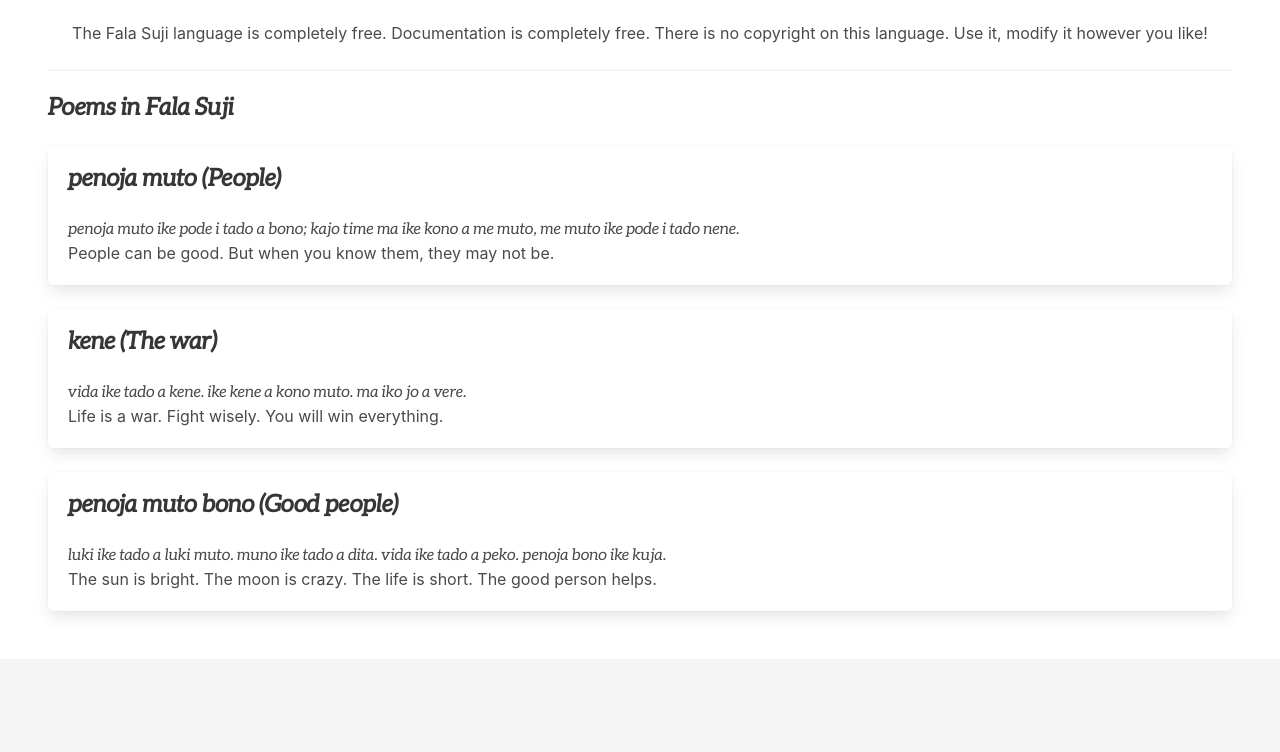
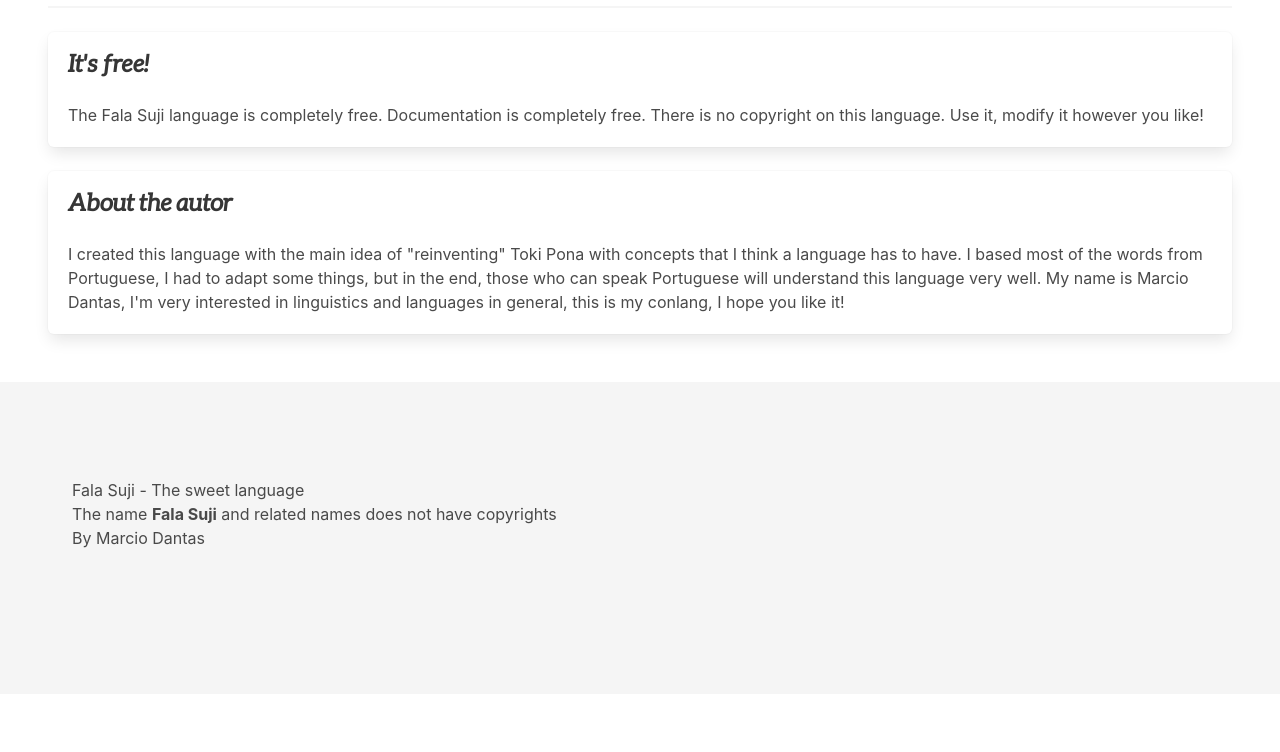
Before and after one commit to marc-dantas/fala-suji-website, a plain HTML site: page index.html in a window 1280 px wide. Shown: the part 583-1335 px from the top of the page. After the commit the page ends 1277 px from the top, so only its background shows below. Drawn offline with Linux system fonts and the light colour scheme.

Commit message:
Some improves

```diff
--- a/index.html
+++ b/index.html
@@ -19,6 +19,9 @@
                 <div class="navbar-end">
                     <a href="https://discord.gg/mV7yrdrEFg" class="navbar-item">
                         Join our Discord!
+                    </a>
+                    <a href="https://marc-dantas.github.io/nomo-muto-jesata/" class="navbar-item">
+                        Dictionary
                     </a>
                     <a href="./doc/" class="navbar-item">
                         Documentation
@@ -44,33 +47,21 @@
                 </div>
                 <div class="column is-half">
                     <p class="title is-4">Learning the language</p>
-                    <p>In this website, there's a <a href="./doc/">complete documentation</a> of Fala Suji, so you can read it and join our <a href="https://discord.gg/mV7yrdrEFg">Discord community</a> and learn much more!</p>
+                    <p>In this website, there's a <a href="./doc/">complete documentation</a> of Fala Suji, so you can read it and join our <a href="https://discord.gg/mV7yrdrEFg">Discord community</a> and learn much more! You can also access the official Fala Suji dictionary, the <a href="https://marc-dantas.github.io/nomo-muto-jesata/"><i>nomo muto jesata</i></a>.</p>
                 </div>
                 <div class="column is-half">
                     <p class="title is-4">Contribute!</p>
                     <p>On Fala Suji's Discord server, you can contribute to the language making suggestions to improve it and teaching it to more people!</p>
                 </div>
             </section>
-            <div class="has-text-centered">
+            <hr>
+            <div class="box">
                 <p class="title is-4">It's free!</p>
                 <p>The Fala Suji language is completely free. Documentation is completely free. There is no copyright on this language. Use it, modify it however you like!</p>
             </div>
-            <hr>
-            <p class="title is-4">Poems in Fala Suji</p>
             <div class="box">
-                <p class="title is-4">penoja muto (People)</p>
-                <p class="aleo-italic">penoja muto ike pode i tado a bono; kajo time ma ike kono a me muto, me muto ike pode i tado nene.</p>
-                <p>People can be good. But when you know them, they may not be.</p>
-            </div>
-            <div class="box">
-                <p class="title is-4">kene (The war)</p>
-                <p class="aleo-italic">vida ike tado a kene. ike kene a kono muto. ma iko jo a vere.</p>
-                <p>Life is a war. Fight wisely. You will win everything.</p>
-            </div>
-            <div class="box">
-                <p class="title is-4">penoja muto bono (Good people)</p>
-                <p class="aleo-italic">luki ike tado a luki muto. muno ike tado a dita. vida ike tado a peko. penoja bono ike kuja.</p>
-                <p>The sun is bright. The moon is crazy. The life is short. The good person helps.</p>
+                <p class="title is-4">About the autor</p>
+                <p>I created this language with the main idea of "reinventing" Toki Pona with concepts that I think a language has to have. I based most of the words from Portuguese, I had to adapt some things, but in the end, those who can speak Portuguese will understand this language very well. My name is Marcio Dantas, I'm very interested in linguistics and languages in general, this is my conlang, I hope you like it!</p>
             </div>
         </div>
     </main>
```
Also changed, not shown: doc/index.html (+5 -1 lines), 1 other file.
